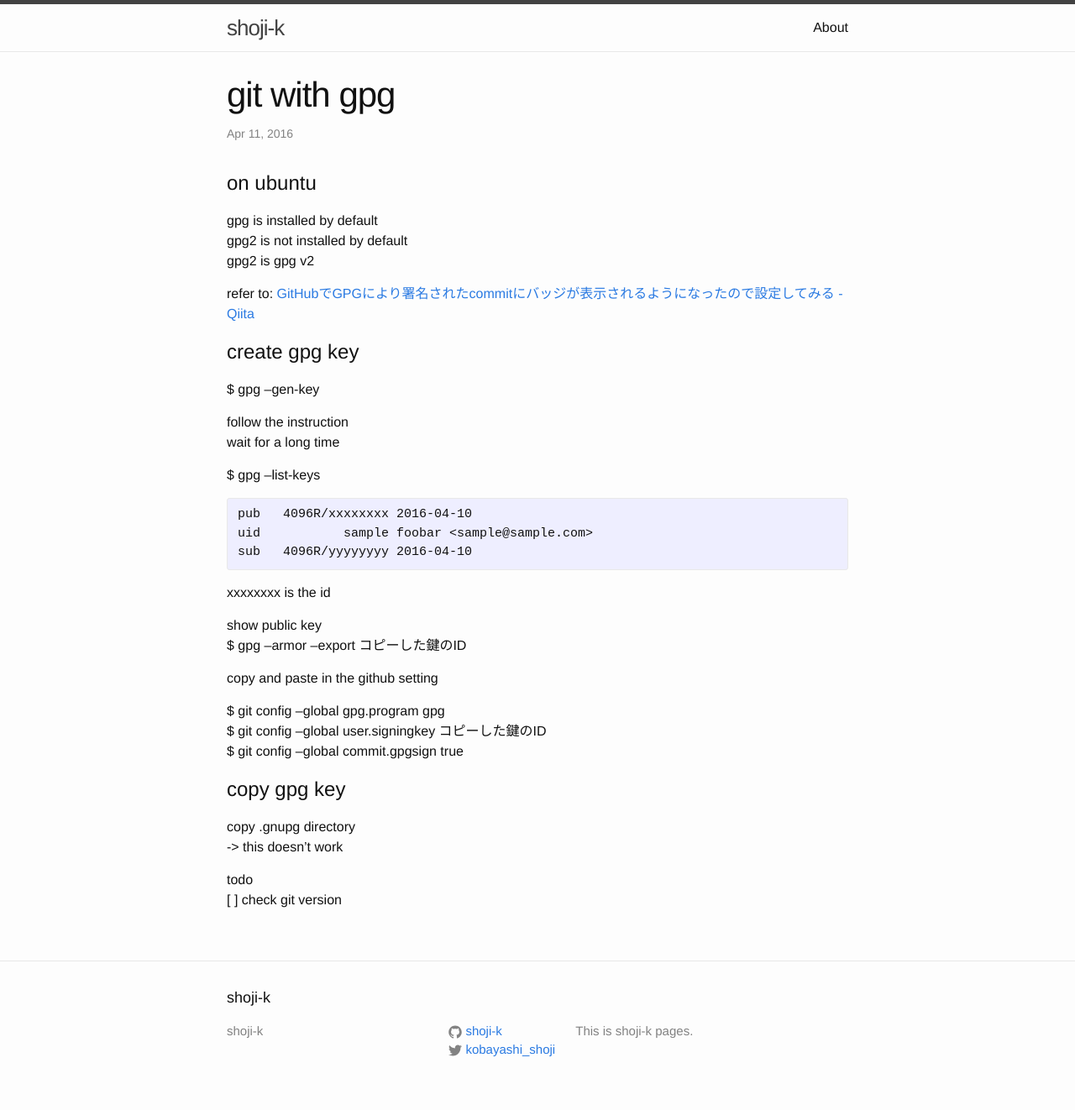
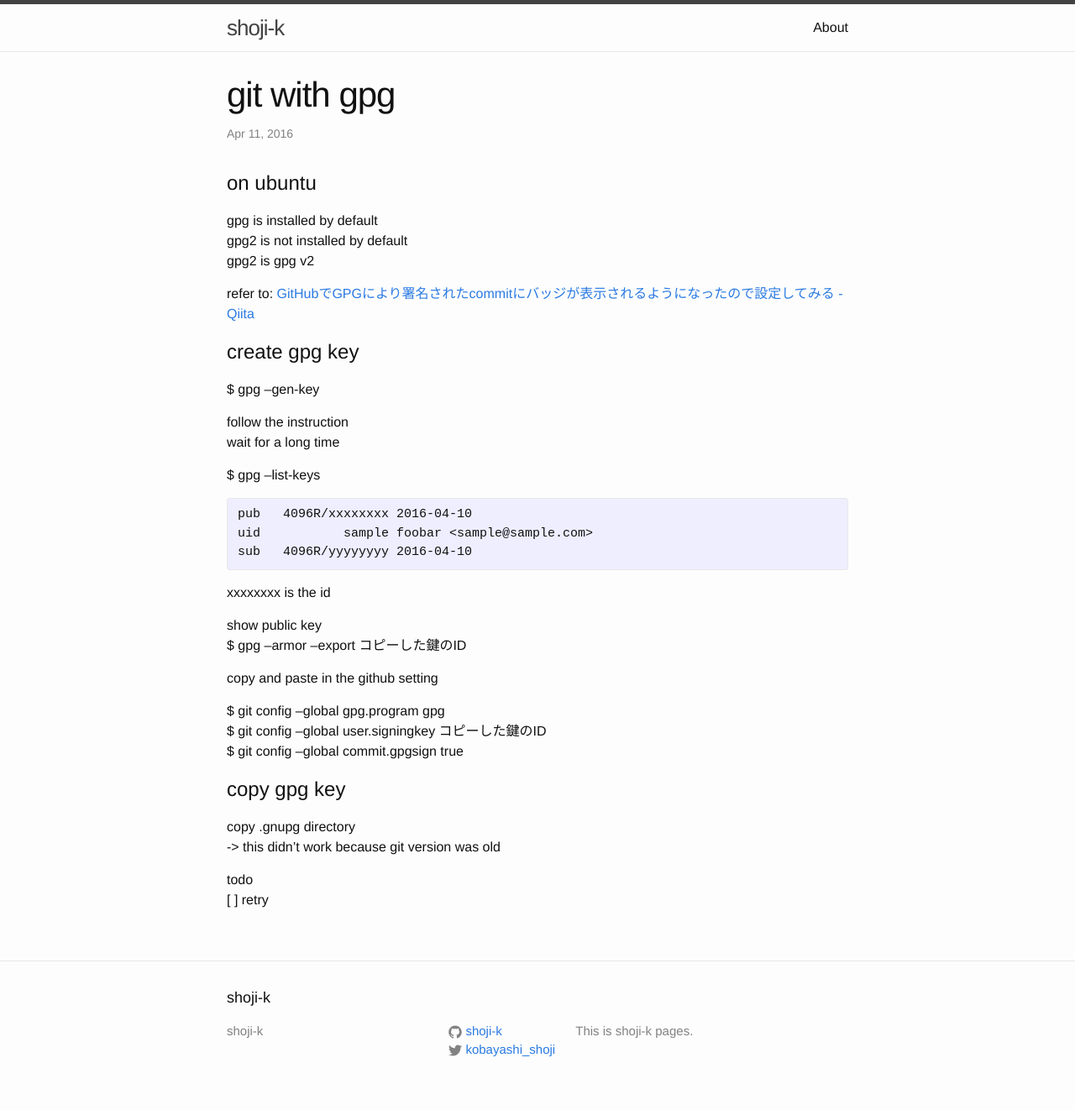
Before and after one commit to shoji-k/shoji-k.github.com, a Jekyll site: the page built from _posts/2016-04-11-git-with-gpg.markdown, in a window 1280 px wide. Shown: the whole page at 84% size. Built offline with Jekyll 4.4.1, drawn with Linux system fonts in a browser that asks for light colours.

Commit message:
update the git gpg post

```diff
--- a/_posts/2016-04-11-git-with-gpg.markdown
+++ b/_posts/2016-04-11-git-with-gpg.markdown
@@ -42,7 +42,7 @@ $ git config --global commit.gpgsign true
 # copy gpg key
 
 copy .gnupg directory
--> this doesn't work
+-> this didn't work because git version was old
 
 todo
-[ ] check git version
+[ ] retry
```
